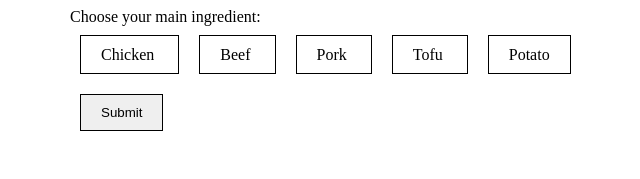
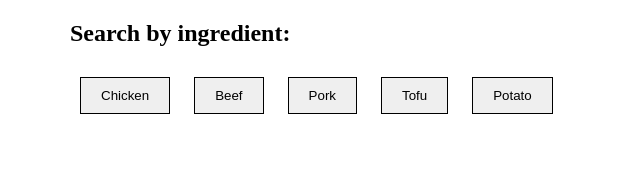
Before and after one commit to anastasiia-ria/recipe-generator, a website built with webpack: page src/index.html in a window 1280 px wide. Shown: the whole page, without its empty margins (120-760 px from the left). Built offline with nearby package versions, Linux system fonts and the light colour scheme.

```diff
--- a/src/index.html
+++ b/src/index.html
@@ -5,30 +5,14 @@
   </head>
   <body>
     <div class="container">
-      <label class="main-ingredient">Choose your main ingredient:</label>
+      <h2>Search by ingredient:</h2>
       <div id="choices">
-        <label>
-          <input type="radio" name="main-ingredient" value="chicken" />
-          Chicken
-        </label>
-        <label>
-          <input type="radio" name="main-ingredient" value="beef" />
-          Beef
-        </label>
-        <label>
-          <input type="radio" name="main-ingredient" value="pork" />
-          Pork
-        </label>
-        <label>
-          <input type="radio" name="main-ingredient" value="tofu" />
-          Tofu
-        </label>
-        <label>
-          <input type="radio" name="main-ingredient" value="potato" />
-          Potato
-        </label>
+        <button id="chicken" type="button">Chicken</button>
+        <button id="beef" type="button">Beef</button>
+        <button id="pork" type="button">Pork</button>
+        <button id="tofu" type="button">Tofu</button>
+        <button id="potato" type="button">Potato</button>
       </div>
-      <button id="get-recipe" type="button">Submit</button>
       <div class="showErrors"></div>
       <div id="recipe-box">
         <ul id="recipe-list"></ul>
```
Also changed, not shown: 1 other file.
